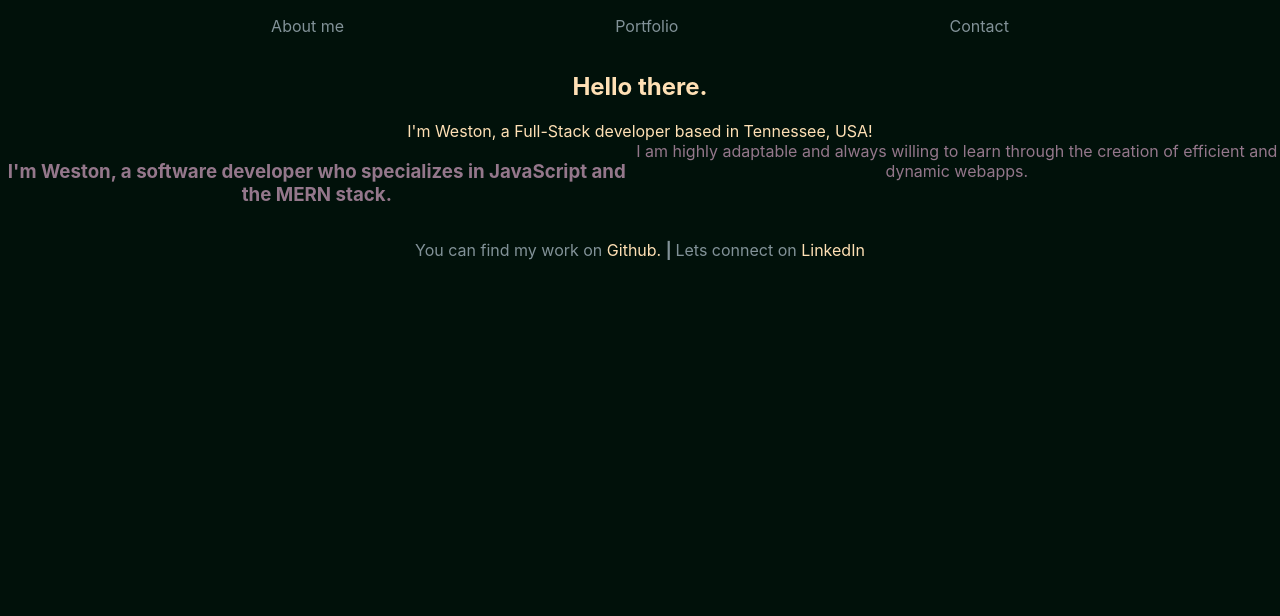
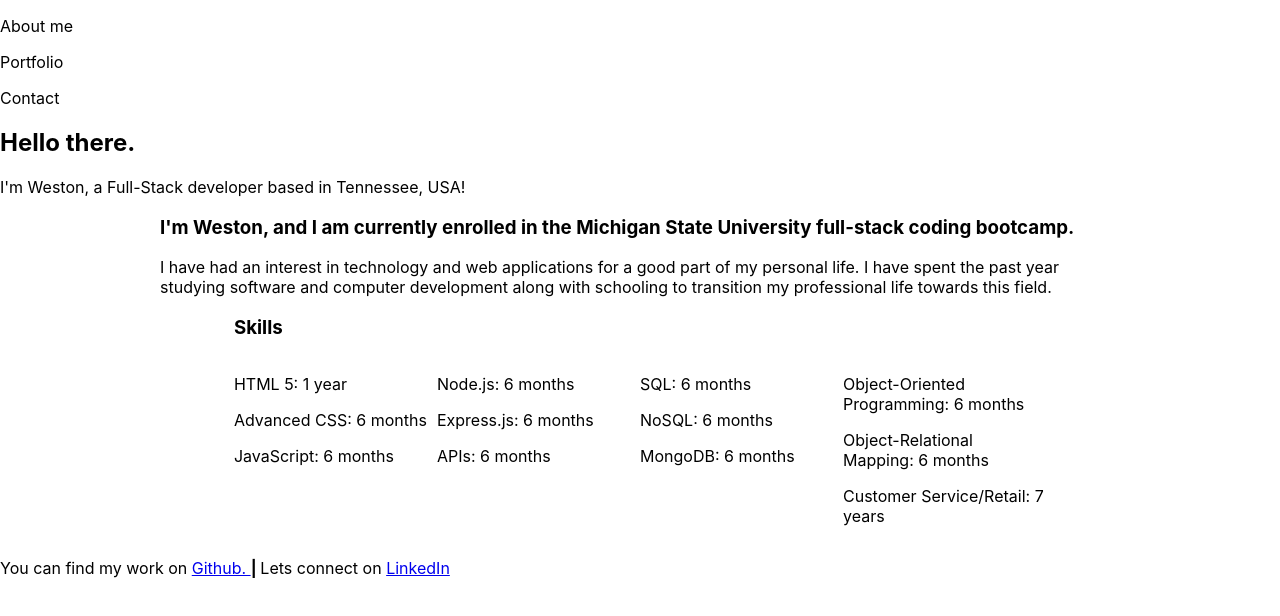
Before and after one commit to BKWes/react-portfolio, a React (Create React App) app: page / in a window 1280 px wide. Shown: the top 616 px of the page. Built offline with nearby package versions, Linux system fonts and the light colour scheme.

Commit message:
update about section and add about.css file

```diff
--- /dev/null
+++ b/src/components/About/About.css
@@ -0,0 +1,14 @@
+.about {
+    display: flex;
+    flex-wrap: wrap;
+    justify-content: center;
+}
+
+.intro {
+    width: 75%;
+}
+
+.skillSection {
+    width: 25%;
+    float: left;
+}
--- a/src/components/About/index.js
+++ b/src/components/About/index.js
@@ -1,14 +1,40 @@
 import React from "react";
+import "./About.css"
 
 function About() {
     return (
-        <section className="about">
+        <section className="about m-2">
+          <div className="intro p-2">
             <h3>
-                I'm Weston, a software developer who specializes in JavaScript and the MERN stack.
+                I'm Weston, and I am currently enrolled in the Michigan State University full-stack coding bootcamp.
             </h3>
             <span>
-                I am highly adaptable and always willing to learn through the creation of efficient and dynamic webapps.
+                I have had an interest in technology and web applications for a good part of my personal life. I have spent the past year studying software and computer development along with schooling to transition my professional life towards this field.
             </span>
+          </div>
+          <div className="skills pt-3">
+            <h3>Skills</h3>
+                <div className="skillSection">
+                    <p>HTML 5: 1 year</p>
+                    <p>Advanced CSS: 6 months</p>
+                    <p>JavaScript: 6 months</p>
+                </div>
+                <div className="skillSection">
+                    <p>Node.js: 6 months</p>
+                    <p>Express.js: 6 months</p>
+                    <p>APIs: 6 months</p>
+                </div>
+                <div className="skillSection">
+                    <p>SQL: 6 months</p>
+                    <p>NoSQL: 6 months</p>
+                    <p>MongoDB: 6 months</p>
+                </div>
+                <div className="skillSection">
+                    <p>Object-Oriented Programming: 6 months</p>
+                    <p>Object-Relational Mapping: 6 months</p>
+                    <p>Customer Service/Retail: 7 years</p>
+                </div>
+          </div>
         </section>
     )
 }
--- a/src/index.css
+++ b/src/index.css
@@ -1,71 +1,13 @@
-:root {
-  --tan: #FFE0B5;
-  --green: #003E1F;
-  --grey: #829298;
-  --pink: #94778B;
-  --background: #01110A;
-}
-
 body {
   margin: 0;
-  padding: 0;
   font-family: -apple-system, BlinkMacSystemFont, 'Segoe UI', 'Roboto', 'Oxygen',
     'Ubuntu', 'Cantarell', 'Fira Sans', 'Droid Sans', 'Helvetica Neue',
     sans-serif;
   -webkit-font-smoothing: antialiased;
   -moz-osx-font-smoothing: grayscale;
-  background-color: var(--background);
 }
 
 code {
   font-family: source-code-pro, Menlo, Monaco, Consolas, 'Courier New',
     monospace;
 }
-
-main {
-  display: relative;
-  min-height: 100vh;
-}
-
-header {
-  color: var(--tan);
-  padding-top: 0;
-}
-
-.header {
-  display: flex;
-  justify-content: center;
-  text-align: center;
-  align-items: center;
-}
-
-.navList {
-  text-decoration: none;
-  color: var(--grey);
-  display: flex;
-  justify-content: space-evenly;
-}
-
-.about {
-  color: var(--pink);
-  display: flex;
-  justify-content: center;
-  text-align: center;
-}
-
-.footer {
-  color: var(--grey);
-  display: flex;
-  justify-content: center;
-  margin-bottom: auto;
-  margin-top: auto;
-  flex: 1;
-}
-
-.footerLink {
-  color: var(--tan);
-}
-
-a {
-  text-decoration: none;
-}
```
Also changed, not shown: src/components/Portfolio/index.js (+9 -0 lines).
